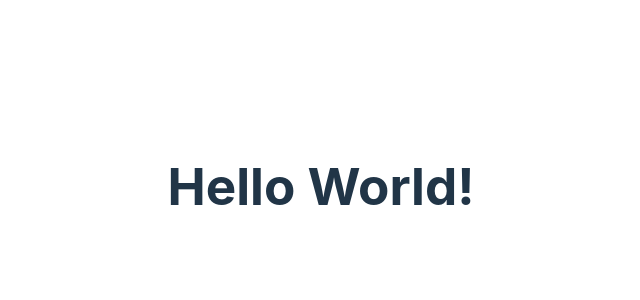
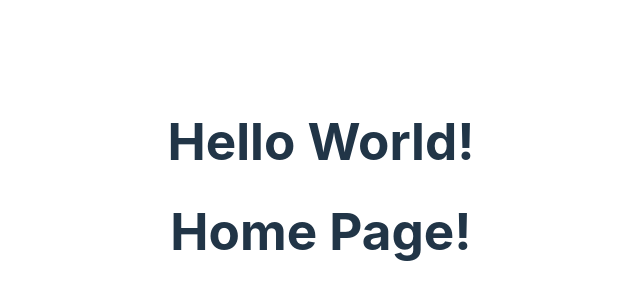
Before and after one commit to abasile1-tech/PazaakPadawan, a React (Vite) app in the folder client/: page / in a window 1280 px wide. Shown: the part 214-514 px from the top of the page, without its empty margins (319-959 px from the left). Built offline with nearby package versions, Linux system fonts and the light colour scheme.

Commit message:
added routing for /, /pvp, and /solo

```diff
--- a/client/package.json
+++ b/client/package.json
@@ -12,6 +12,7 @@
   "dependencies": {
     "react": "^18.2.0",
     "react-dom": "^18.2.0",
+    "react-router-dom": "^6.16.0",
     "react-use-websocket": "^4.5.0",
     "sockjs-client": "^1.6.1",
     "stompjs": "^2.3.3"
--- a/client/src/App.tsx
+++ b/client/src/App.tsx
@@ -1,11 +1,22 @@
 import './App.css';
 // import WebSocketClient from './services/WebSocketService';
+import { BrowserRouter as Router, Routes, Route } from 'react-router-dom';
+import HomePage from './components/HomePage';
+import SoloGame from './components/SoloGame';
+import PVPGame from './components/PVPGame';
 
 function App() {
   return (
     <>
       <h1>Hello World!</h1>
       {/* <WebSocketClient /> */}
+      <Router>
+        <Routes>
+          <Route path="/" element={<HomePage />} />
+          <Route path="/solo" element={<SoloGame />} />
+          <Route path="/pvp" element={<PVPGame />} />
+        </Routes>
+      </Router>
     </>
   );
 }
--- /dev/null
+++ b/client/src/components/HomePage.tsx
@@ -0,0 +1,9 @@
+function HomePage() {
+  return (
+    <>
+      <h1>Home Page!</h1>
+    </>
+  );
+}
+
+export default HomePage;
--- /dev/null
+++ b/client/src/components/PVPGame.tsx
@@ -0,0 +1,9 @@
+function PVPGame() {
+  return (
+    <>
+      <h1>PVP Game!</h1>
+    </>
+  );
+}
+
+export default PVPGame;
--- /dev/null
+++ b/client/src/components/SoloGame.tsx
@@ -0,0 +1,9 @@
+function SoloGame() {
+  return (
+    <>
+      <h1>Solo Game!</h1>
+    </>
+  );
+}
+
+export default SoloGame;
```
Also changed, not shown: 1 other file (tests, documents, lock files or other folders).
